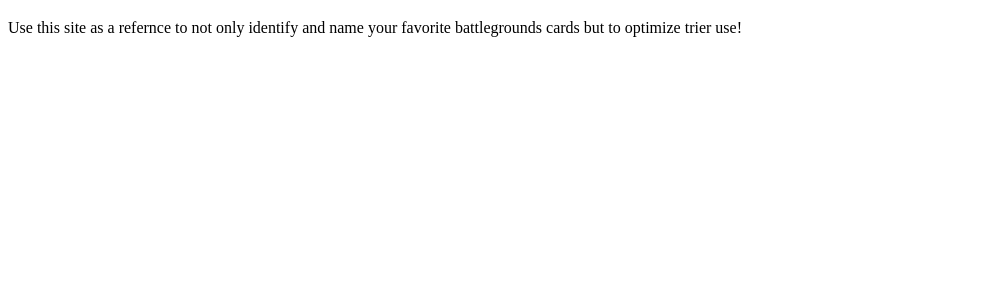
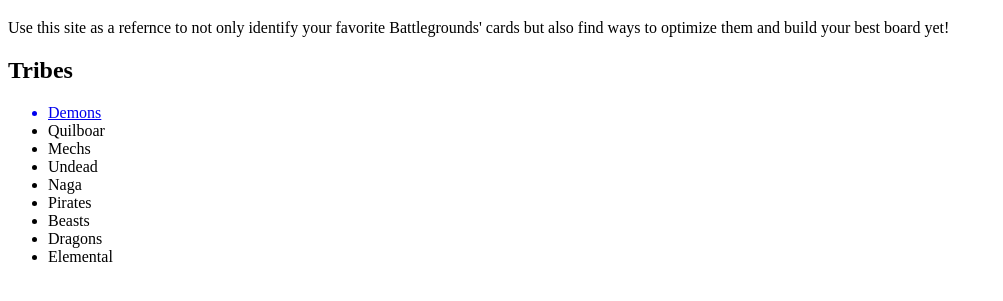
Before and after one commit to MBHunter88/HS-BG-Library, a plain HTML site: page index.html in a window 1280 px wide. Shown: the part 61-362 px from the top of the page, without its empty margins (0-1003 px from the left). Drawn offline with Linux system fonts and the light colour scheme.

Commit message:
inex.html

```diff
--- a/index.html
+++ b/index.html
@@ -3,13 +3,27 @@
 <head>
     <meta charset="UTF-8">
     <meta name="viewport" content="width=device-width, initial-scale=1.0">
-    <title>HearthStone Battlegrounds Card Library</title>
+    <title>HearthStone Battlegrounds Best Builds</title>
 </head>
 <body>
     <h1>Card Library</h1>
         <p>
-        Use this site as a refernce to not only identify and name your favorite
-        battlegrounds cards but to optimize trier use!
+        Use this site as a refernce to not only identify your favorite
+        Battlegrounds' cards but also find ways to optimize them and build
+        your best board yet!
         </p>
+        <h2>Tribes</h2>
+            <ul>
+                <a href="https://hearthstone.blizzard.com/en-us/battlegrounds?minionType=demon"
+                target="_blank" rel="noopener noreferrer"><li>Demons</li></a>
+                <li>Quilboar</li>
+                <li>Mechs</li>
+                <li>Undead</li>
+                <li>Naga</li>
+                <li>Pirates</li>
+                <li>Beasts</li>
+                <li>Dragons</li>
+                <li>Elemental</li>
+            </ul>
 </body>
 </html>
```
